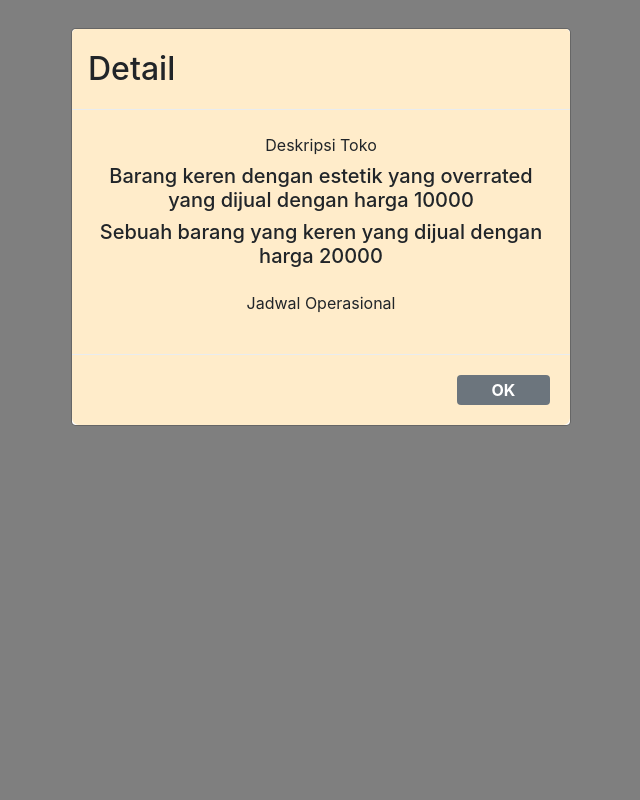
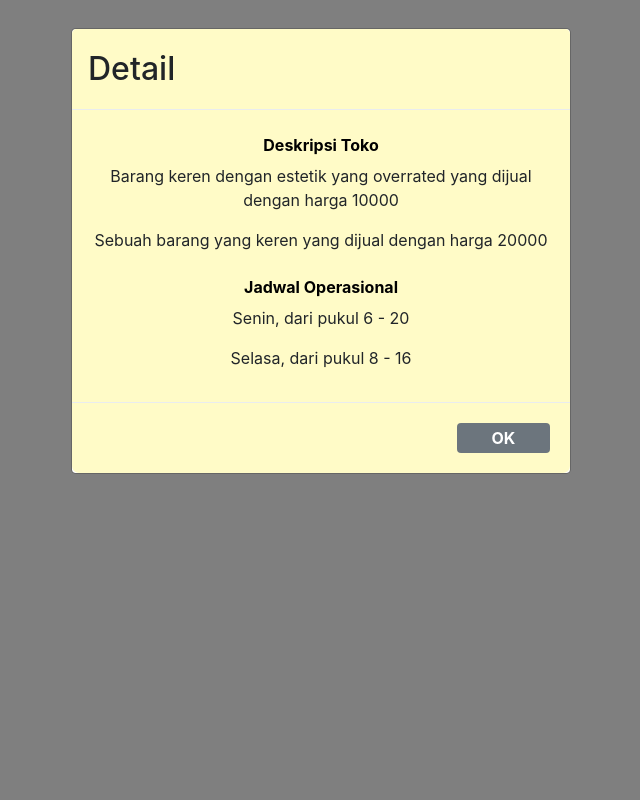
Before and after one commit to PBPF05/jajan-id, a Django app: page /detail/ in a window 1280 px wide. Shown: the whole page, without its empty margins (319-959 px from the left). Run offline with Django 4.2, Linux system fonts and the light colour scheme; data comes from the database, SQL or seed files in the repository; some libraries are stand-ins or nearby versions.

Commit message:
templates update /3

```diff
--- a/detail/templates/detail.html
+++ b/detail/templates/detail.html
@@ -7,20 +7,14 @@
             margin: 0;
             box-sizing: border-box;
         }
-        h1, h2, h5{
+        h1, h5{
             text-align: center;
             color: #000000;
         }
-        .grid-container{
-            display: grid;
-            grid-template-columns: auto auto auto auto;
-            gap: 10px;
-            padding: 10px;
-        }
-        .card:hover{
-            background: rgb(227, 185, 255);
-            border: 1px solid;
-            color: white;
+        .col-form-label{
+            text-align: center;
+            color: #000000;
+            font-weight: bold;
         }
         .row{
             display: flex;
@@ -31,36 +25,6 @@
         .btn1{
             border: none;
             outline: none;
-            height: 40px;
-            width: 10%;
-            background-color: rgb(187, 212, 255);
-            color: rgb(0, 0, 0);
-            border-radius: 4px;
-            font-weight: bold;
-        }
-        .btn1:hover{
-            background: rgb(245, 249, 173);
-            border: 1px solid;
-            color: rgb(0, 0, 0);
-        }
-        .btn2{
-            border: none;
-            outline: none;
-            height: 50px;
-            width: 20%;
-            background-color: #545454;
-            color: rgb(0, 0, 0);
-            border-radius: 4px;
-            font-weight: bold;
-        }
-        .btn2:hover{
-            background: #545454;
-            border: 1px solid;
-            color: rgb(255, 255, 255);
-        }
-        .btn3{
-            border: none;
-            outline: none;
             height: 30px;
             width: 20%;
             background-color: #ffffff;
@@ -68,43 +32,24 @@
             border-radius: 4px;
             font-weight: bold;
         }
-        .btn3:hover{
+        .btn1:hover{
             background: #ffb942;
             border: 1px solid;
             color: #ffffff;
         }
         .modal-header{
-            background: #ffecca;
+            background: #fffbc7;
         }
         .modal-body{
-            background: #ffecca;
+            background: #fffbc7;
         }
         .modal-footer{
-            background: #ffecca;
+            background: #fffbc7;
         }
     </style>
 {% endblock meta %}
 
 {% block content%}
-
-<script>
-  $(document).ready(function(){
-      $.get('/detail/jam_json/', function(dataBarang) {
-        console.log(dataBarang)
-        for (i=0; i < dataBarang.length; i++){
-          console.log(1)
-          $(".row1").append(`<div class="text">
-            <div class="text-center">
-              <h5>${dataBarang[i].fields.deskripsi} yang dijual dengan harga ${dataBarang[i].fields.harga}</h5>
-            </div></div>`)}})});
-      $.get('/detail/barang_json/', function(dataJam) {
-        console.log(dataJam)
-        for (i=0; i < dataJam.length; i++){
-          $(".row2").append(`<div class="text">
-            <div class="text-center">
-              <h5>${dataJam[i].fields.hari}, dari pukul ${dataJam[i].fields.jam_buka} - ${dataJam[i].fields.jam_tutup}</h5>
-            </div></div>`)}});
-</script>
 
 <body>
     <script src="https://cdn.jsdelivr.net/npm/bootstrap@5.2.2/dist/js/bootstrap.bundle.min.js" integrity="sha384-OERcA2EqjJCMA+/3y+gxIOqMEjwtxJY7qPCqsdltbNJuaOe923+mo//f6V8Qbsw3" crossorigin="anonymous"></script>
@@ -126,15 +71,14 @@
               </div>
           </div>
           <div class="modal-footer">
-            <button type="button" class="btn3 btn-secondary" data-bs-dismiss="modal">OK</button>
+            <button type="button" class="btn1 btn-secondary" data-bs-dismiss="modal">OK</button>
           </div>
         </div>
       </div>
     </div>
     </div>
-</body>
 
-  <script src="https://code.jquery.com/jquery-3.2.1.slim.min.js" integrity="sha384-KJ3o2DKtIkvYIK3UENzmM7KCkRr/rE9/Qpg6aAZGJwFDMVNA/GpGFF93hXpG5KkN" crossorigin="anonymous"></script>
+    <script src="https://code.jquery.com/jquery-3.2.1.min.js" crossorigin="anonymous"></script>
   <link rel="stylesheet" href="https://maxcdn.bootstrapcdn.com/bootstrap/4.0.0/css/bootstrap.min.css" integrity="sha384-Gn5384xqQ1aoWXA+058RXPxPg6fy4IWvTNh0E263XmFcJlSAwiGgFAW/dAiS6JXm" crossorigin="anonymous"/>
   <script src="https://maxcdn.bootstrapcdn.com/bootstrap/4.0.0/js/bootstrap.min.js" integrity="sha384-JZR6Spejh4U02d8jOt6vLEHfe/JQGiRRSQQxSfFWpi1MquVdAyjUar5+76PVCmYl" crossorigin="anonymous"></script>
   <script type="text/javascript">
@@ -146,4 +90,24 @@
       }
   </script>
 
+  <script>
+    $(document).ready(function(){
+        $.get('/detail/jam_json/', function(dataBarang) {
+          console.log(dataBarang)
+          for (i=0; i < dataBarang.length; i++){
+            $(".row1").append(`<div class="text">
+              <div class="text-center">
+                <p>${dataBarang[i].fields.deskripsi} yang dijual dengan harga ${dataBarang[i].fields.harga}</p>
+              </div></div>`)}})});
+        $.get('/detail/barang_json/', function(dataJam) {
+          console.log(dataJam)
+          for (i=0; i < dataJam.length; i++){
+            $(".row2").append(`<div class="text">
+              <div class="text-center">
+                <p>${dataJam[i].fields.hari}, dari pukul ${dataJam[i].fields.jam_buka} - ${dataJam[i].fields.jam_tutup}</p>
+              </div></div>`)}});
+  </script>
+
+</body>
+
  {% endblock content %}
```
Also changed, not shown: detail/templates/review.html (+5 -19 lines).
